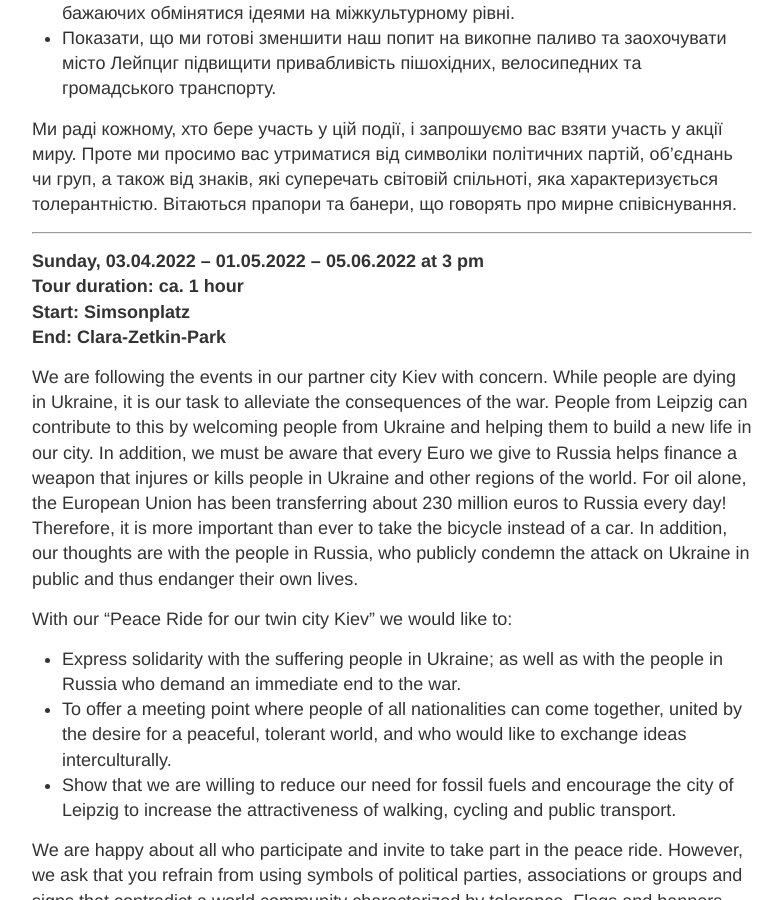
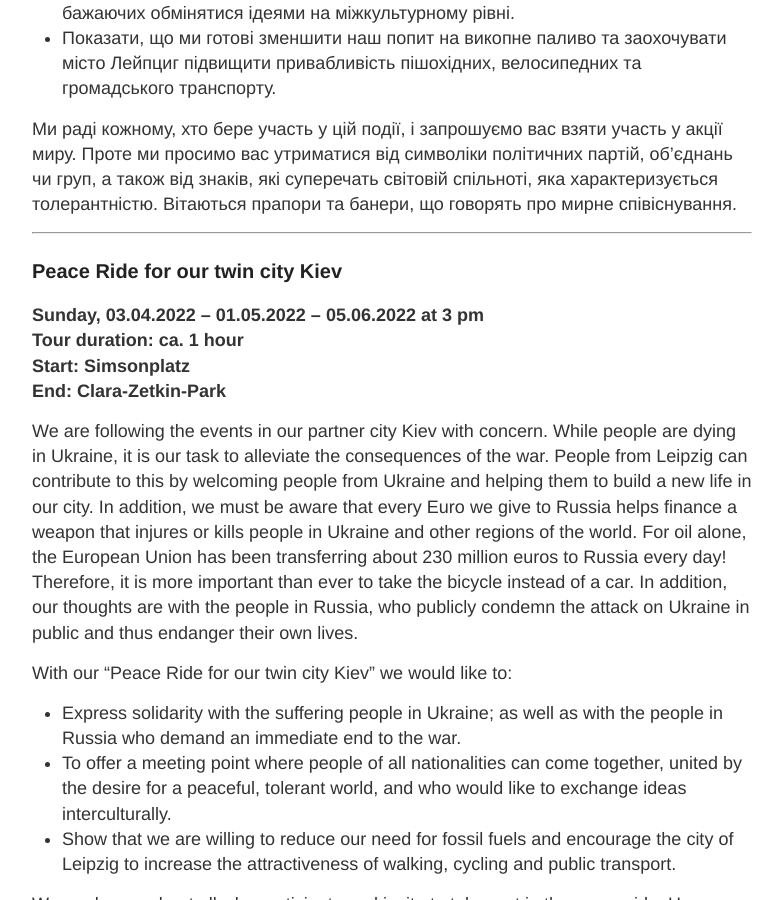
Before and after one commit to s4f-leipzig/s4f-leipzig.github.io, a Jekyll site: the page built from Friedensfahrt.md, in a window 1280 px wide and 900 px high, scrolled down 1884 px. Shown: the whole window, without its empty margins (248-1030 px from the left). Built offline with Jekyll 4.4.1, drawn with Linux system fonts in a browser that asks for light colours.

Commit message:
Update Friedensfahrt.md

```diff
--- a/Friedensfahrt.md
+++ b/Friedensfahrt.md
@@ -53,6 +53,8 @@ Wir freuen uns über alle, die teilnehmen und zur Teilnahme an der Friedensfahrt
 
 <hr>
 
+<h3>Peace Ride for our twin city Kiev</h3>
+
 <b>Sunday, 03.04.2022 – 01.05.2022 – 05.06.2022 at 3 pm<br>
 Tour duration: ca. 1 hour<br>
 Start: Simsonplatz<br>
```
